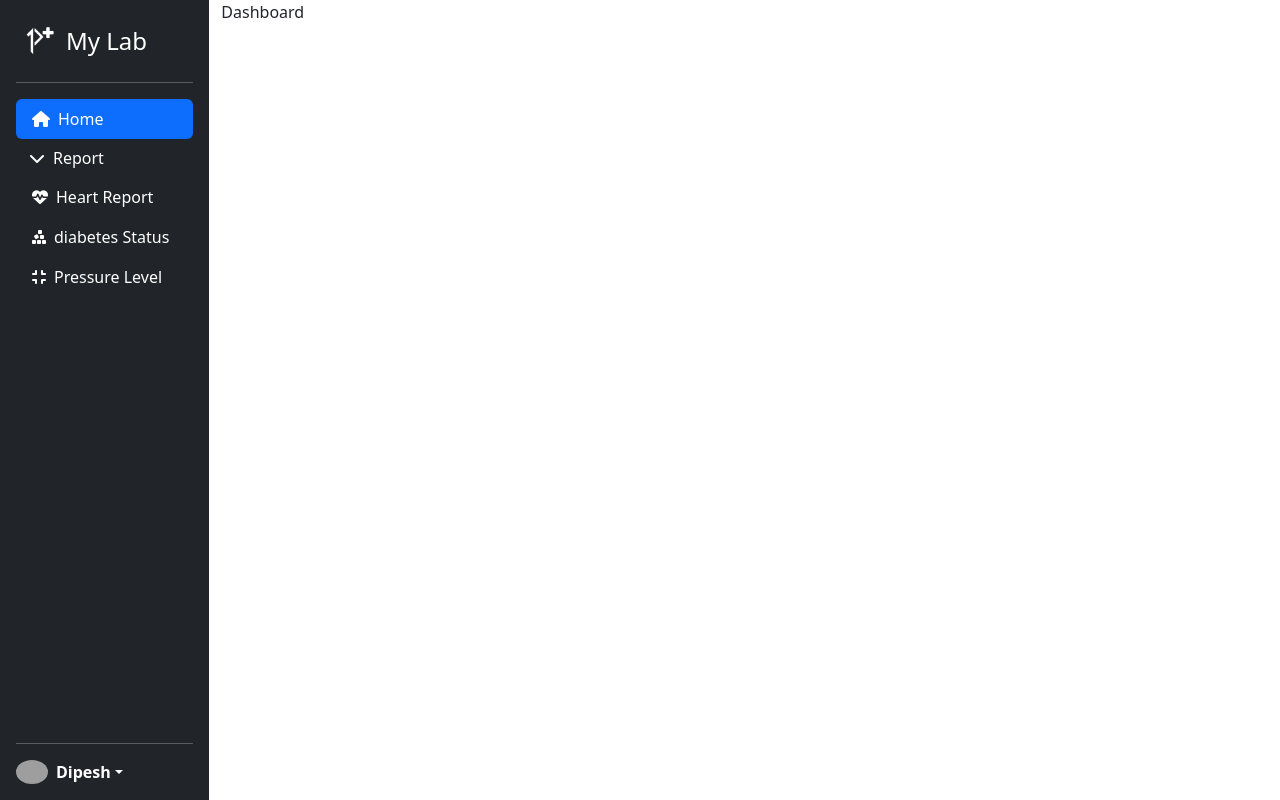
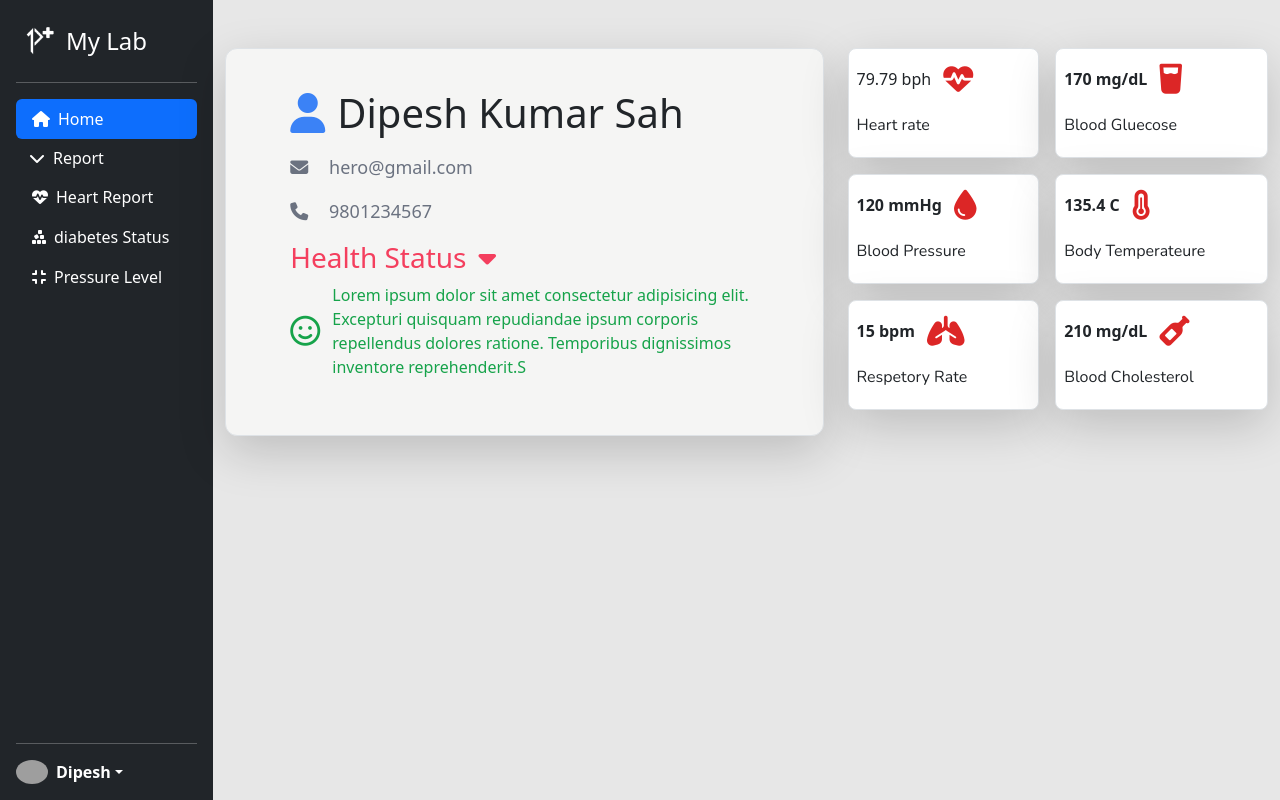
Before and after one commit to dipeshkumarsah98/smart-clinic, a React (Create React App) app: page / in a window 1280 px wide. Built offline with nearby package versions, Linux system fonts and the light colour scheme; no server answers; grey boxes are pictures that could not be loaded; a web font is replaced by a local one.

Commit message:
user profile done

```diff
--- /dev/null
+++ b/src/components/common/BloodDetail.jsx
@@ -0,0 +1,53 @@
+import React from "react";
+
+const BloodDetail = () => {
+  return (
+    <div className="my-5 grid grid-rows-3 grid-flow-col gap-3">
+      {" "}
+      <div className="bg-white px-2 py-1 rounded-lg shadow-lg border border-gray-200">
+        <p className="flex items-center font-meriendam mt-2 ">
+          79.79 bph
+          <i class="fa-solid fa-heart-pulse ml-3 text-red-600 text-3xl"></i>
+        </p>
+        <p className="font-nunito">Heart rate</p>
+      </div>
+      <div className="bg-white px-2 py-1 rounded-lg shadow-lg border border-gray-200">
+        <p className="flex items-center font-merienda mt-2 font-semibold">
+          120 mmHg
+          <i class="fa-solid fa-droplet ml-3 text-red-600 text-3xl"></i>
+        </p>
+        <p className="font-nunito">Blood Pressure</p>
+      </div>
+      <div className="bg-white px-2 py-1 rounded-lg shadow-lg border border-gray-200">
+        <p className="flex items-center font-merienda mt-2 font-semibold">
+          15 bpm
+          <i class="fa-solid fa-lungs ml-3 text-red-600 text-3xl"></i>
+        </p>
+        <p className="font-nunito">Respetory Rate</p>
+      </div>
+      <div className="bg-white px-2 py-1 rounded-lg shadow-lg border border-gray-200">
+        <p className="flex items-center font-merienda mt-2 font-semibold">
+          170 mg/dL
+          <i class="fa-solid fa-glass-water ml-3 text-red-600 text-3xl"></i>
+        </p>
+        <p className="font-nunito">Blood Gluecose</p>
+      </div>
+      <div className="bg-white px-2 py-1 rounded-lg shadow-lg border border-gray-200">
+        <p className="flex items-center font-merienda mt-2 font-semibold">
+          135.4 C
+          <i class="fa-solid fa-temperature-three-quarters ml-3 text-red-600 text-3xl"></i>
+        </p>
+        <p className="font-nunito">Body Temperateure</p>
+      </div>
+      <div className="bg-white px-2 py-1 rounded-lg shadow-lg border border-gray-200">
+        <p className="flex items-center font-merienda mt-2 font-semibold">
+          210 mg/dL
+          <i class="fa-solid fa-wine-bottle ml-3 text-red-600 text-3xl"></i>
+        </p>
+        <p className="font-nunito">Blood Cholesterol</p>
+      </div>
+    </div>
+  );
+};
+
+export default BloodDetail;
--- /dev/null
+++ b/src/components/common/UserDetail.jsx
@@ -0,0 +1,38 @@
+import React from "react";
+
+const UserDetail = () => {
+  return (
+    <div className="my-5 border border-gray-300 px-16 py-10 bg-stone-100 rounded-xl shadow-lg">
+      <div>
+        <h1 className="flex items-center font-merienda">
+          <i class="fa-solid fa-user mr-3 text-blue-500 "></i> Dipesh Kumar Sah
+        </h1>
+        <p className="text-gray-500 text-lg mt-3">
+          <span className="font-semibold mr-4 ">
+            <i class="fa-solid fa-envelope"></i>
+          </span>{" "}
+          hero@gmail.com
+        </p>
+        <p className="text-gray-500 text-lg">
+          <span className="font-semibold mr-4 ">
+            <i class="fa-solid fa-phone"></i>
+          </span>{" "}
+          9801234567
+        </p>
+      </div>
+      <div>
+        <h3 className="flex items-center font-merienda text-rose-500">
+          Health Status <i class="fa-solid fa-caret-down ml-3"></i>
+        </h3>
+        <p className="text-green-600 flex items-center font-raleway  ">
+          <i class="fa-regular fa-face-smile mr-3 text-3xl"></i>Lorem ipsum
+          dolor sit amet consectetur adipisicing elit. Excepturi quisquam
+          repudiandae ipsum corporis repellendus dolores ratione. Temporibus
+          dignissimos inventore reprehenderit.S
+        </p>
+      </div>
+    </div>
+  );
+};
+
+export default UserDetail;
--- a/src/components/dashboard/Index.jsx
+++ b/src/components/dashboard/Index.jsx
@@ -1,7 +1,19 @@
 import React from "react";
+import BloodDetail from "../common/BloodDetail";
+import UserDetail from "../common/UserDetail";
 
 const Dashboard = () => {
-  return <div>Dashboard</div>;
+  return (
+    // <div className="grid grid-cols-2 grid-flow-row gap-4 ">
+    <div className="row">
+      <div className="col-7">
+        <UserDetail />
+      </div>
+      <div className="col-5 ">
+        <BloodDetail />
+      </div>
+    </div>
+  );
 };
 
 export default Dashboard;
--- a/src/components/home/Home.jsx
+++ b/src/components/home/Home.jsx
@@ -4,10 +4,12 @@ import SideBar from "../sidebar/SideBar";
 // Report, Heart,
 const Home = () => {
   return (
-    <div className="container-fluid row">
-      <SideBar />
-      <div className="col-10">
-        <Outlet />
+    <div className="container-fluid ">
+      <div className="row">
+        <SideBar />
+        <div className="col-10 bg-[#e7e7e7]">
+          <Outlet />
+        </div>
       </div>
     </div>
   );
```
Also changed, not shown: src/components/common/Suggestion.jsx (added), src/components/common/Table.jsx (added).
